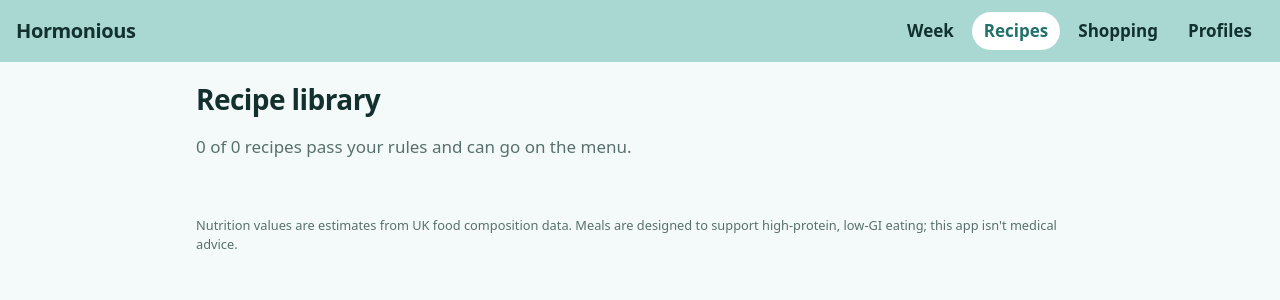
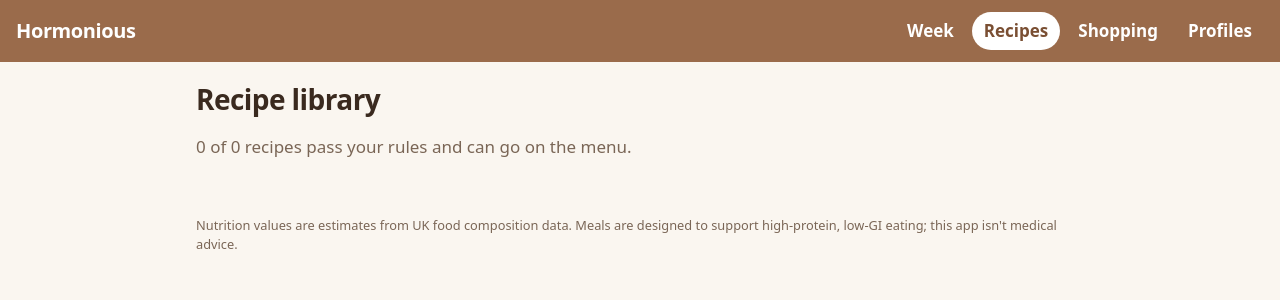
Before and after one commit to dajones91/hormonious, a Flask app: page /recipes in a window 1280 px wide. Shown: the top 300 px of the page. Run offline with Flask 3, Linux system fonts and the light colour scheme; data that the repository does not hold is empty; some libraries are stand-ins or nearby versions.

Commit message:
Switch to a warm light chocolate brown palette with cream and sage accents
Co-Authored-By: Claude Opus 5.5 <noreply@anthropic.com>

```diff
--- a/app/__init__.py
+++ b/app/__init__.py
@@ -22,8 +22,8 @@ def create_app(database_url: str | None = None, today: date | None = None) -> Fl
 
     @app.template_global()
     def cuisine_hue(name: str) -> int:
-        """A stable colour per cuisine for the placeholder images, kept in the duck-egg teal/blue range."""
-        return 165 + sum(map(ord, name)) % 40
+        """A stable colour per cuisine for the placeholder images, kept in warm browns, ambers and greens."""
+        return (15 + sum(map(ord, name)) % 85) % 360  # 15-100: chocolate, amber, olive, sage
 
     from app.views import bp
     app.register_blueprint(bp)
--- a/app/static/style.css
+++ b/app/static/style.css
@@ -1,22 +1,25 @@
-/* Hormonious: bold and bright, duck egg blue brand colour, always light. Phone first.
-   Duck egg is pale, so it's used for big surfaces (header, highlights) with dark text on top;
-   buttons and links use a deeper duck-egg teal so white text stays readable. */
+/* Hormonious: warm and healthy. Light chocolate brown brand colour on a cream background,
+   with sage green and honey as fresh accents. Always light. Phone first.
+   The header uses light chocolate with white text; buttons and links use a deeper
+   chocolate so white text stays easy to read. */
 :root {
-  --duck: #a9d8d3;         /* duck egg blue: header and brand surfaces */
-  --brand: #23706c;        /* deep duck egg: buttons, links, active states */
-  --brand-dark: #17524f;
-  --brand-soft: #e2f3f1;
-  --sun: #ffcf33;          /* bright accent for highlights */
-  --ink: #12302e;
-  --muted: #58706d;
-  --line: #dbe9e7;
-  --bg: #f4faf9;
+  --choc: #9a6b4b;         /* light chocolate brown: header and brand surfaces */
+  --brand: #7a4f33;        /* deeper chocolate: buttons, links, active states */
+  --brand-dark: #5c3a24;
+  --brand-soft: #f3e7dc;   /* milky chocolate tint for chips and highlights */
+  --sage: #6f8f5c;         /* healthy green accent */
+  --sage-soft: #e8f0e1;
+  --sun: #f2c46d;          /* warm honey for highlights */
+  --ink: #3a2a1f;
+  --muted: #7a6656;
+  --line: #eadfd3;
+  --bg: #faf6f0;           /* cream */
   --card: #ffffff;
-  --ok: #138a52;  --ok-soft: #e3f6ec;
-  --warn: #8a5a00; --warn-soft: #fff4d6;
-  --fail: #b42318; --fail-soft: #fdeaea;
+  --ok: #4f7a3c;  --ok-soft: #e8f0e1;
+  --warn: #8a5a00; --warn-soft: #fff1d6;
+  --fail: #a8321f; --fail-soft: #fbe7e2;
   --radius: 16px;
-  --shadow: 0 2px 10px rgba(15, 26, 51, 0.08);
+  --shadow: 0 2px 10px rgba(58, 42, 31, 0.08);
   color-scheme: light;
 }
 * { box-sizing: border-box; }
@@ -33,10 +36,10 @@ h3.sub { color: var(--muted); font-weight: 600; }
 
 /* Header and navigation */
 .topbar { position: sticky; top: 0; z-index: 10; display: flex; align-items: center; justify-content: space-between;
-          padding: 12px 16px; background: var(--duck); color: var(--ink); }
-.brand { color: var(--ink); font-weight: 900; font-size: 1.25rem; text-decoration: none; letter-spacing: -0.02em; }
+          padding: 12px 16px; background: var(--choc); color: #fff; }
+.brand { color: #fff; font-weight: 900; font-size: 1.25rem; text-decoration: none; letter-spacing: -0.02em; }
 .topnav { display: none; gap: 6px; }
-.topnav a { color: var(--ink); text-decoration: none; font-weight: 700; padding: 6px 12px; border-radius: 999px; }
+.topnav a { color: #fff; text-decoration: none; font-weight: 700; padding: 6px 12px; border-radius: 999px; }
 .topnav a[aria-current="page"] { background: #fff; color: var(--brand); }
 .tabbar { position: fixed; bottom: 0; left: 0; right: 0; z-index: 10; display: flex; background: var(--card);
           border-top: 1px solid var(--line); padding-bottom: env(safe-area-inset-bottom); }
@@ -61,7 +64,7 @@ footer { max-width: 920px; margin: 24px auto; padding: 0 16px; color: var(--mute
 .btn.ghost { background: var(--brand-soft); color: var(--brand); }
 .btn.small { padding: 7px 14px; font-size: 0.9rem; }
 .chip { display: inline-block; font-size: 0.78rem; font-weight: 700; padding: 3px 10px; margin: 2px 2px 2px 0;
-        border-radius: 999px; background: var(--brand-soft); color: var(--brand-dark); }
+        border-radius: 999px; background: var(--sage-soft); color: #3f5a31; }
 .chip.small { font-size: 0.7rem; padding: 1px 8px; }
 .chip.fail { background: var(--fail-soft); color: var(--fail); }
 .chip.warn { background: var(--warn-soft); color: var(--warn); }
@@ -83,7 +86,7 @@ footer { max-width: 920px; margin: 24px auto; padding: 0 16px; color: var(--mute
 .card-body strong { font-size: 1.05rem; line-height: 1.3; }
 .stats { color: var(--muted); font-size: 0.85rem; font-weight: 600; }
 .recipe-img { position: relative; aspect-ratio: 16 / 9; display: flex; align-items: flex-end; padding: 12px;
-              background: linear-gradient(135deg, hsl(var(--hue) 55% 50%), hsl(calc(var(--hue) + 15) 60% 32%)); }
+              background: linear-gradient(135deg, hsl(var(--hue) 38% 52%), hsl(calc(var(--hue) + 10) 42% 34%)); }
 .recipe-img.big { border-radius: var(--radius); margin-bottom: 14px; aspect-ratio: 2 / 1; }
 .recipe-img .img-word { color: rgba(255, 255, 255, 0.9); font-weight: 900; font-size: 1.6rem; letter-spacing: -0.02em; }
 .recipe-img.big .img-word { font-size: 2.4rem; }
@@ -115,7 +118,7 @@ select:focus, input:focus { outline: none; border-color: var(--brand); }
 .plate { background: var(--card); border-radius: var(--radius); padding: 12px 14px; margin: 8px 0; box-shadow: var(--shadow); }
 .plate-head { display: flex; justify-content: space-between; align-items: center; }
 .who { font-weight: 900; padding: 2px 12px; border-radius: 999px; color: #fff; background: var(--brand); }
-.who.jade { background: #c4513b; }  /* warm coral so Jade's plates stand apart from Dale's teal */
+.who.jade { background: var(--sage); }  /* sage green so Jade's plates stand apart from Dale's chocolate */
 .plate-items { margin: 8px 0; padding-left: 18px; font-size: 1.1rem; }
 .macros { display: grid; grid-template-columns: repeat(auto-fit, minmax(92px, 1fr)); gap: 6px; }
 .macros span { background: var(--bg); border-radius: 10px; padding: 6px 8px; font-size: 0.8rem; color: var(--muted); }
@@ -150,7 +153,7 @@ button.tick[aria-pressed="true"] { background: var(--brand); }
 
 /* Profiles form */
 fieldset { background: var(--card); border: 0; border-radius: var(--radius); box-shadow: var(--shadow); margin: 16px 0; padding: 14px; overflow-x: auto; }
-legend { font-weight: 900; background: var(--duck); color: var(--ink); padding: 2px 12px; border-radius: 999px; }
+legend { font-weight: 900; background: var(--choc); color: #fff; padding: 2px 12px; border-radius: 999px; }
 fieldset label { display: block; margin: 8px 0; }
 table { border-collapse: collapse; width: 100%; font-size: 0.9rem; }
 th, td { padding: 6px; text-align: left; }
--- a/app/templates/base.html
+++ b/app/templates/base.html
@@ -4,7 +4,7 @@
   <meta charset="utf-8">
   <meta name="viewport" content="width=device-width, initial-scale=1, viewport-fit=cover">
   <meta name="color-scheme" content="light">
-  <meta name="theme-color" content="#a9d8d3">
+  <meta name="theme-color" content="#9a6b4b">
   <title>{% block title %}Hormonious{% endblock %}</title>
   <link rel="stylesheet" href="{{ url_for('static', filename='style.css') }}">
   <script src="https://unpkg.com/htmx.org@1.9.12" defer></script>
```
Also changed, not shown: CLAUDE.md (+1 -1 lines).
